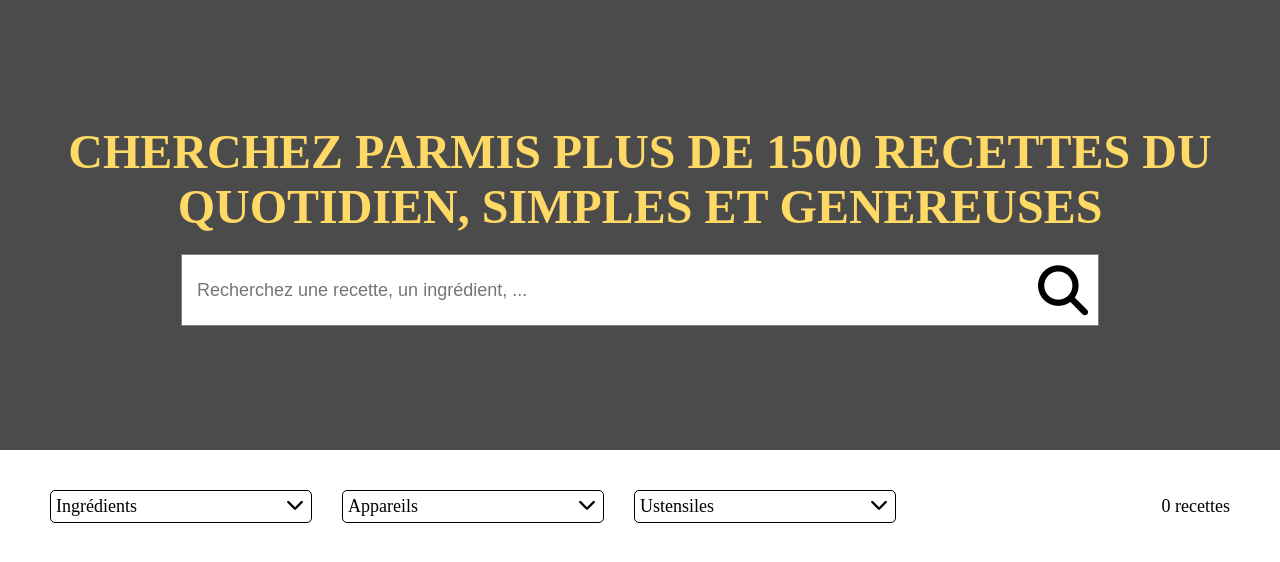
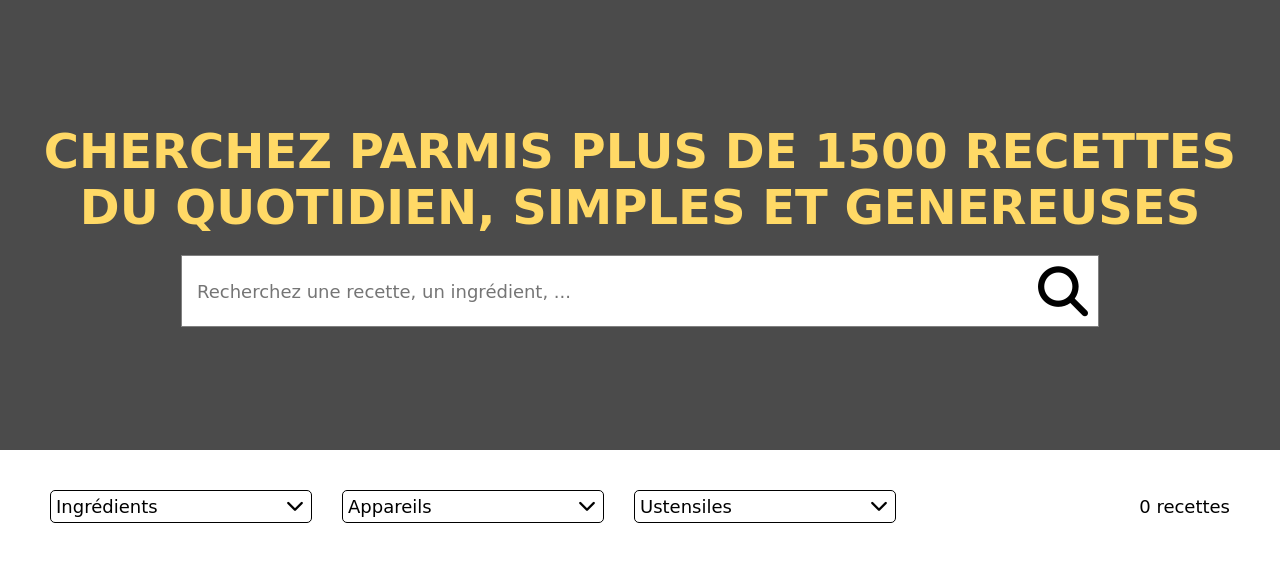
Before and after one commit to nchrist53/Projet-Sup-de-Cuisine, a plain HTML site: page index.html in a window 1280 px wide. Drawn offline with Linux system fonts and the light colour scheme; no server answers.

Commit message:
changement mineur : ajout d'une font

```diff
--- a/assets/css/style.css
+++ b/assets/css/style.css
@@ -2,6 +2,7 @@
     margin: 0;
     padding: 0;
     font-size: 18px;
+    font-family: cursive;
 }
 
 header {
@@ -162,6 +163,7 @@ main {
                     padding-bottom: 5px;
                     display: flex;
                     justify-content: space-between;
+                    align-items: center;
                 }
 
                 .filterList {
```
